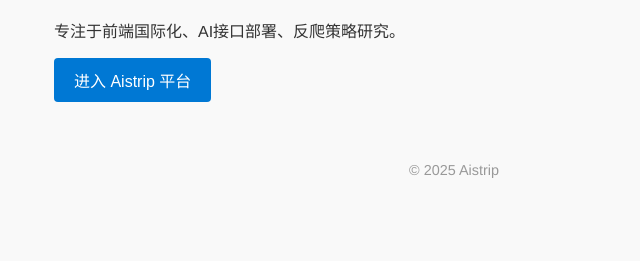
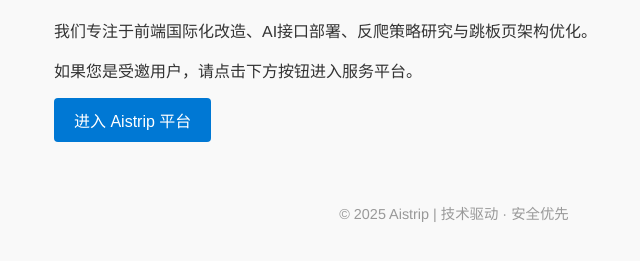
Before and after one commit to jarvis60/entry-page, a plain HTML site: page index.html in a window 1280 px wide. Shown: the part 187-448 px from the top of the page, without its empty margins (186-826 px from the left). Drawn offline with Linux system fonts and the light colour scheme.

Commit message:
Update index.html

```diff
--- a/index.html
+++ b/index.html
@@ -3,6 +3,7 @@
 <head>
   <meta charset="UTF-8">
   <title>Aistrip 技术博客</title>
+  <meta name="viewport" content="width=device-width, initial-scale=1">
   <link rel="stylesheet" href="style.css">
 </head>
 <body>
@@ -15,13 +16,19 @@
       <a href="comments.html">留言</a>
     </nav>
   </header>
+
   <main>
     <h1>欢迎来到 Aistrip 技术博客</h1>
-    <p>专注于前端国际化、AI接口部署、反爬策略研究。</p>
+    <p>我们专注于前端国际化改造、AI接口部署、反爬策略研究与跳板页架构优化。</p>
+    <p>如果您是受邀用户，请点击下方按钮进入服务平台。</p>
     <button id="goBtn">进入 Aistrip 平台</button>
   </main>
-  <footer>&copy; 2025 Aistrip</footer>
-  <!-- 反爬虫跳转逻辑 -->
+
+  <footer>
+    &copy; 2025 Aistrip | 技术驱动 · 安全优先
+  </footer>
+
+  <!-- 引入跳转逻辑脚本 -->
   <script src="redirect.js"></script>
 </body>
 </html>
```
